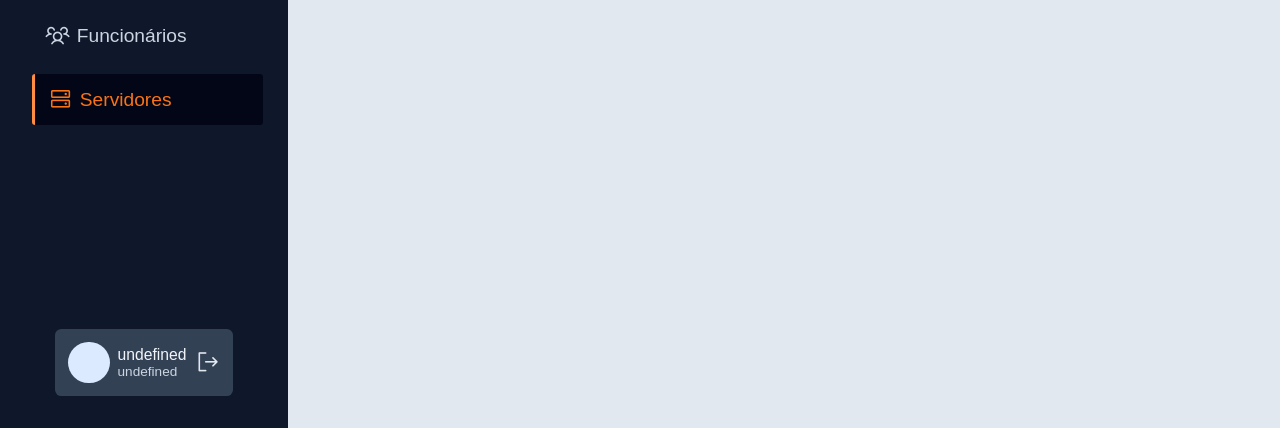
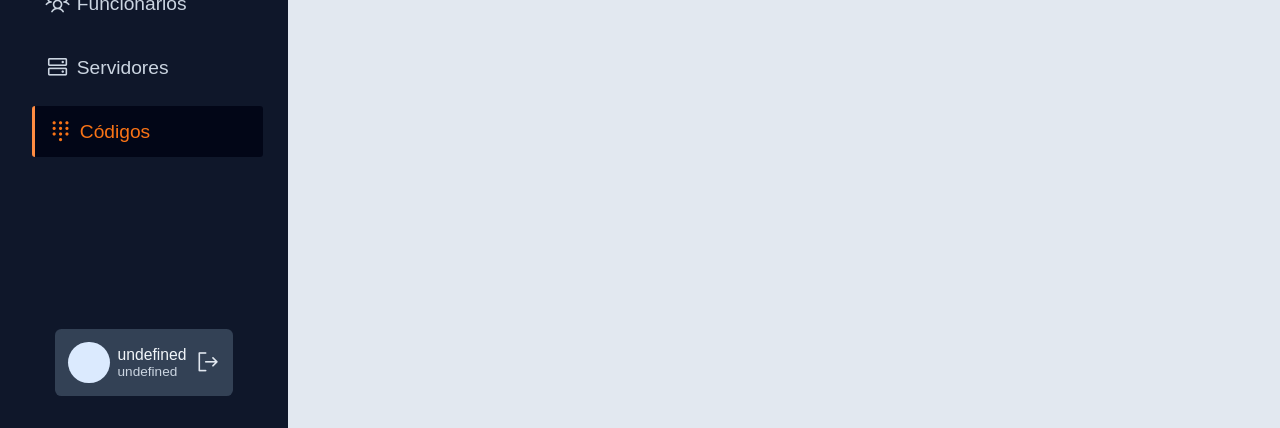
Before and after one commit to VoltixEnergy/Site_Institucional, a website: page public/app/codes/index.html in a window 1280 px wide. Shown: the part 372-800 px from the top of the page. Drawn offline with nearby package versions, Linux system fonts and the light colour scheme.

Commit message:
feat(navigation): add code page link to navbar

```diff
--- a/public/app/codes/index.html
+++ b/public/app/codes/index.html
@@ -49,14 +49,19 @@
         Dashboard
       </a>
 
-      <a href="./" class="item">
+      <a href="../users" class="item">
         <i class="ph ph-users-three"></i>
         Funcionários
       </a>
 
-      <a href="../servers" class="item active">
+      <a href="../servers" class="item">
         <i class="ph ph-hard-drives"></i>
         Servidores
+      </a>
+
+      <a href="./" class="item active">
+        <i class="ph ph-numpad"></i>
+        Códigos
       </a>
     </nav>
 
```
Also changed, not shown: public/app/index.html (+5 -0 lines), public/app/servers/index.html (+5 -0 lines), public/app/users/index.html (+4 -0 lines).
